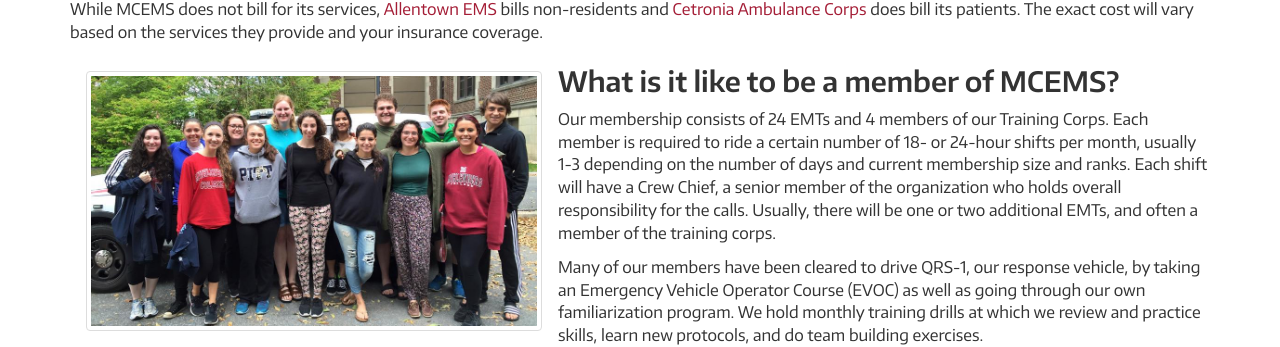
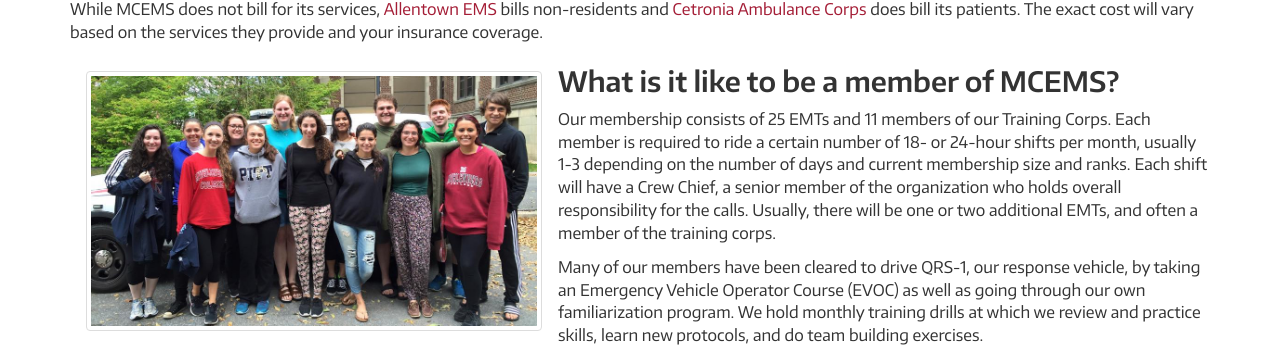
Before and after one commit to MCEMS/www, a Jekyll site: the page built from faq/index.markdown, in a window 1280 px wide. Shown: the part 1548-1895 px from the top of the page. Built offline with Jekyll 4.4.1, drawn with Linux system fonts in a browser that asks for light colours; nearby versions of some CDN libraries.

Commit message:
Update membership.yml

```diff
--- a/_data/membership.yml
+++ b/_data/membership.yml
@@ -1,2 +1,2 @@
-emt: 24
-training_corps: 4
+emt: 25
+training_corps: 11
```
